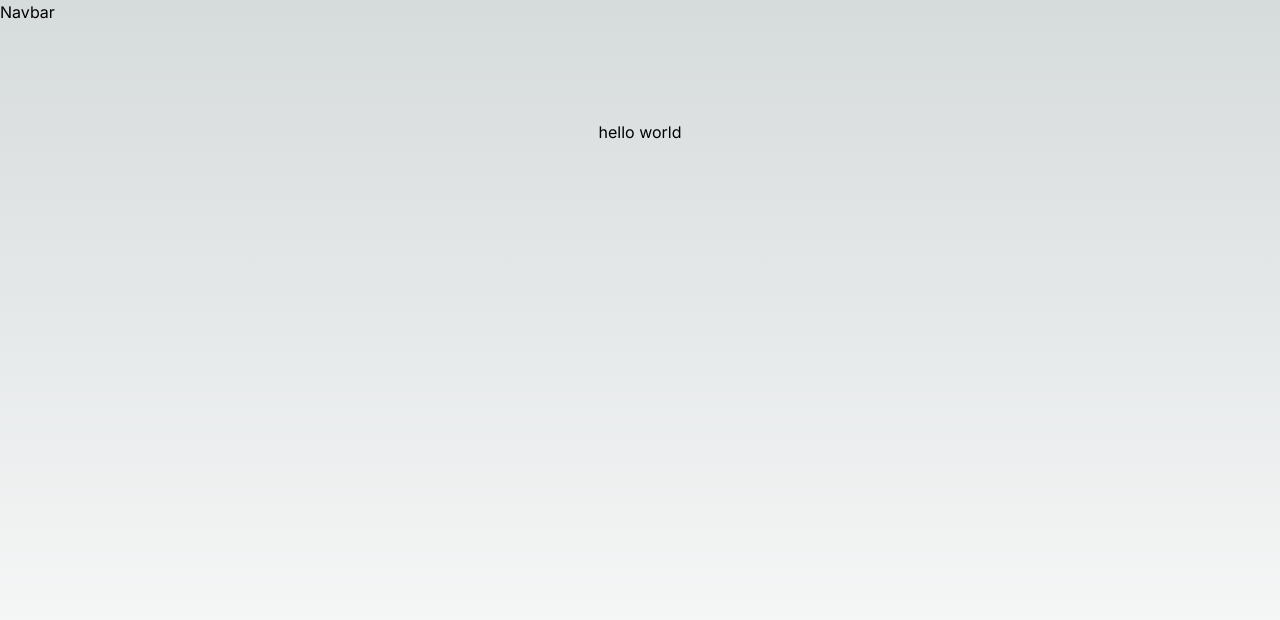
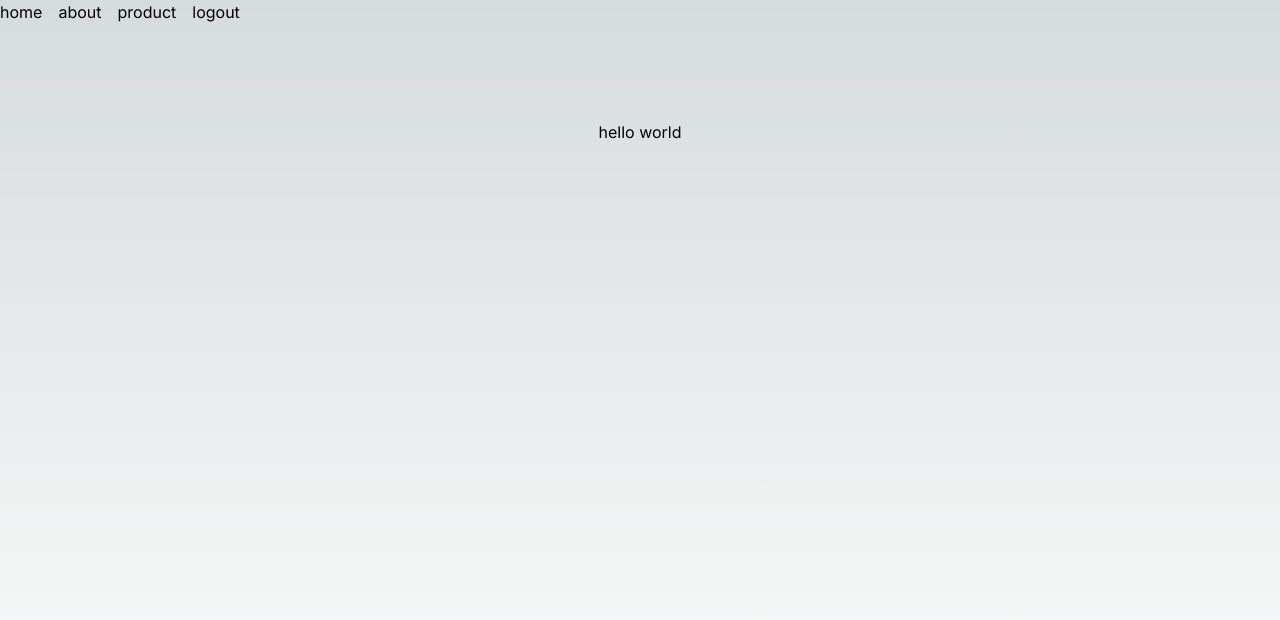
Before and after one commit to hjaber/mech, a Next.js app: page / in a window 1280 px wide. Shown: the top 620 px of the page. Built offline with nearby package versions, Linux system fonts and the light colour scheme.

Commit message:
removed cloudflare/next

```diff
--- a/app/components/navbar.tsx
+++ b/app/components/navbar.tsx
@@ -1,3 +1,21 @@
-export default async function Navbar() {
-  return <div>Navbar</div>;
+import { getSession } from "@/lib/auth";
+import { Suspense } from "react";
+
+export default function Navbar() {
+  return (
+    <div className="flex gap-4">
+      <div>home</div>
+      <div>about</div>
+      <div>product</div>
+      <Suspense fallback={<div>loading...</div>}>
+        {/* @ts-expect-error Async Server Component */}
+        <User />
+      </Suspense>
+    </div>
+  );
 }
+
+async function User() {
+  const user = await getSession();
+  return <>{user ? <div>logout</div> : <div>login</div>}</>;
+}
--- a/app/layout.tsx
+++ b/app/layout.tsx
@@ -17,10 +17,11 @@ export default function RootLayout({
   return (
     <html lang="en">
       <body className={inter.className}>
-        {/* @ts-ignore */}
         <Navbar />
         {children}
       </body>
     </html>
   );
 }
+
+export const runtime = "experimental-edge";
--- /dev/null
+++ b/lib/auth.ts
@@ -0,0 +1,12 @@
+export async function getSession(): Promise<boolean> {
+  // Simulate API call with 1.5 second delay
+  await new Promise((resolve) => setTimeout(resolve, 1500));
+
+  // Add a 30% chance to return false
+  const shouldReturnFalse = Math.random() < 0.3;
+  if (shouldReturnFalse) {
+    return false;
+  }
+
+  return true;
+}
--- a/package.json
+++ b/package.json
@@ -23,7 +23,6 @@
     "typescript": "^5.0.4"
   },
   "devDependencies": {
-    "@cloudflare/next-on-pages": "^0.10.0",
     "prettier": "^2.8.8",
     "prettier-plugin-tailwindcss": "^0.2.7"
   }
```
Also changed, not shown: 1 other file (tests, documents, lock files or other folders).
